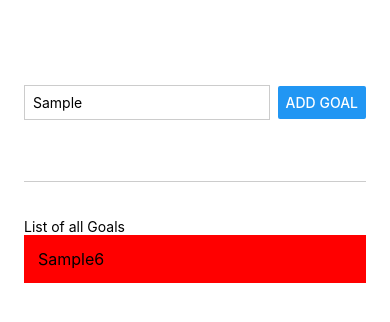
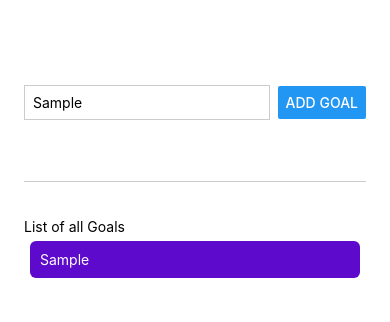
Before and after one commit to anandsimmy/rn-course, a React Native app: screen / in a window 390 px wide. Both pictures are taken after typing "Sample" into the empty fields and a click on the button "ADD GOAL". Shown: the top 322 px of the page. Built offline with nearby package versions, Linux system fonts and the light colour scheme.

Commit message:
minor changes

```diff
--- a/App.js
+++ b/App.js
@@ -1,5 +1,12 @@
 import { useState } from 'react';
-import { StyleSheet, Text, View, Button, TextInput } from 'react-native';
+import {
+  StyleSheet,
+  Text,
+  View,
+  Button,
+  TextInput,
+  ScrollView,
+} from 'react-native';
 
 const App = () => {
   const [enteredGoalText, setEnteredGoalText] = useState('');
@@ -30,10 +37,9 @@ const App = () => {
         <Text>List of all Goals</Text>
         {courseGoals.map((courseGoal, index) => {
           return (
-            <Text style={styles.listItemStyles} key={index}>
-              {courseGoal}
-              {index + 6}
-            </Text>
+            <View key={index} style={styles.listItemStyles}>
+              <Text style={styles.listText}>{courseGoal}</Text>
+            </View>
           );
         })}
       </View>
@@ -66,9 +72,13 @@ const styles = StyleSheet.create({
     flex: 4,
   },
   listItemStyles: {
-    padding: 14,
-    backgroundColor: 'red',
-    fontSize: 16,
+    padding: 10,
+    margin: 6,
+    borderRadius: 6,
+    backgroundColor: '#5e0acc',
+  },
+  listText: {
+    color: 'white',
   },
 });
 
```
